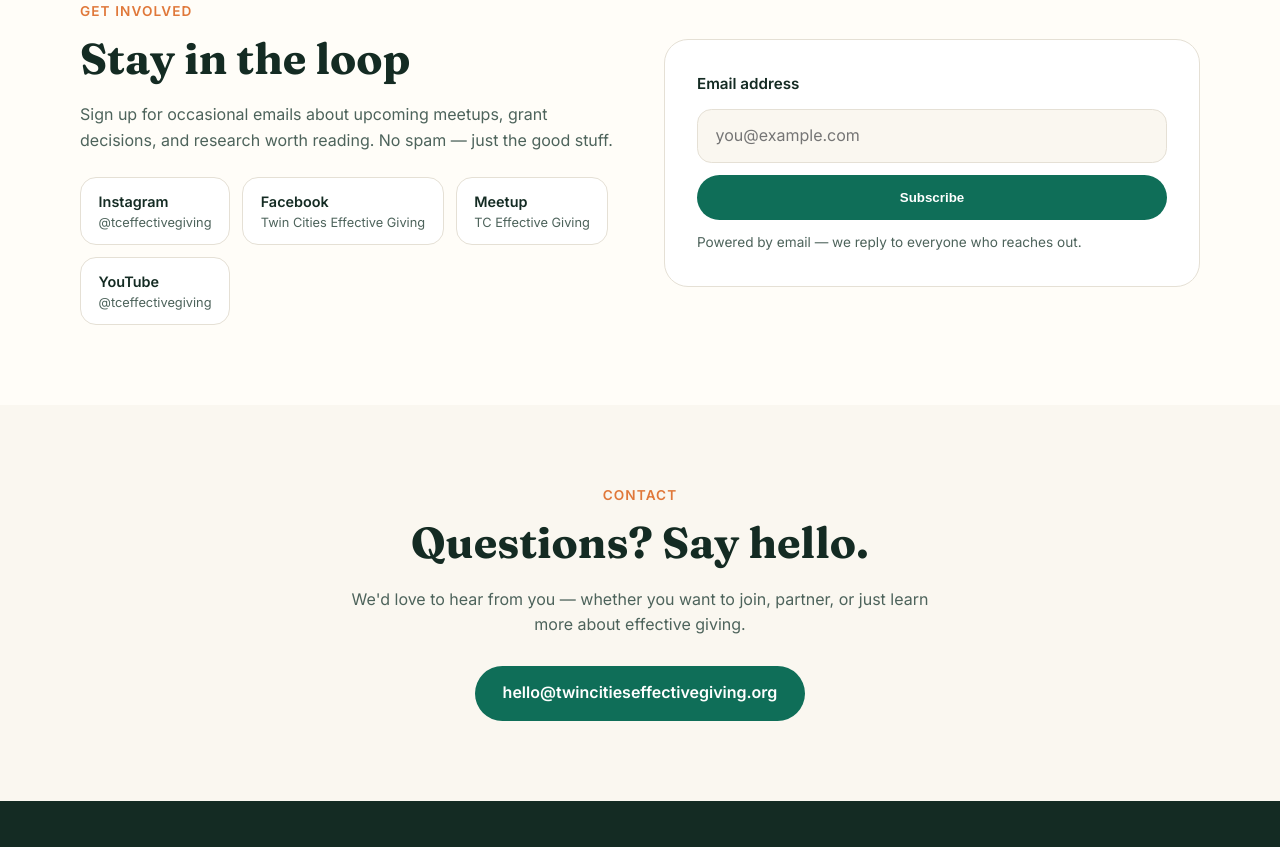
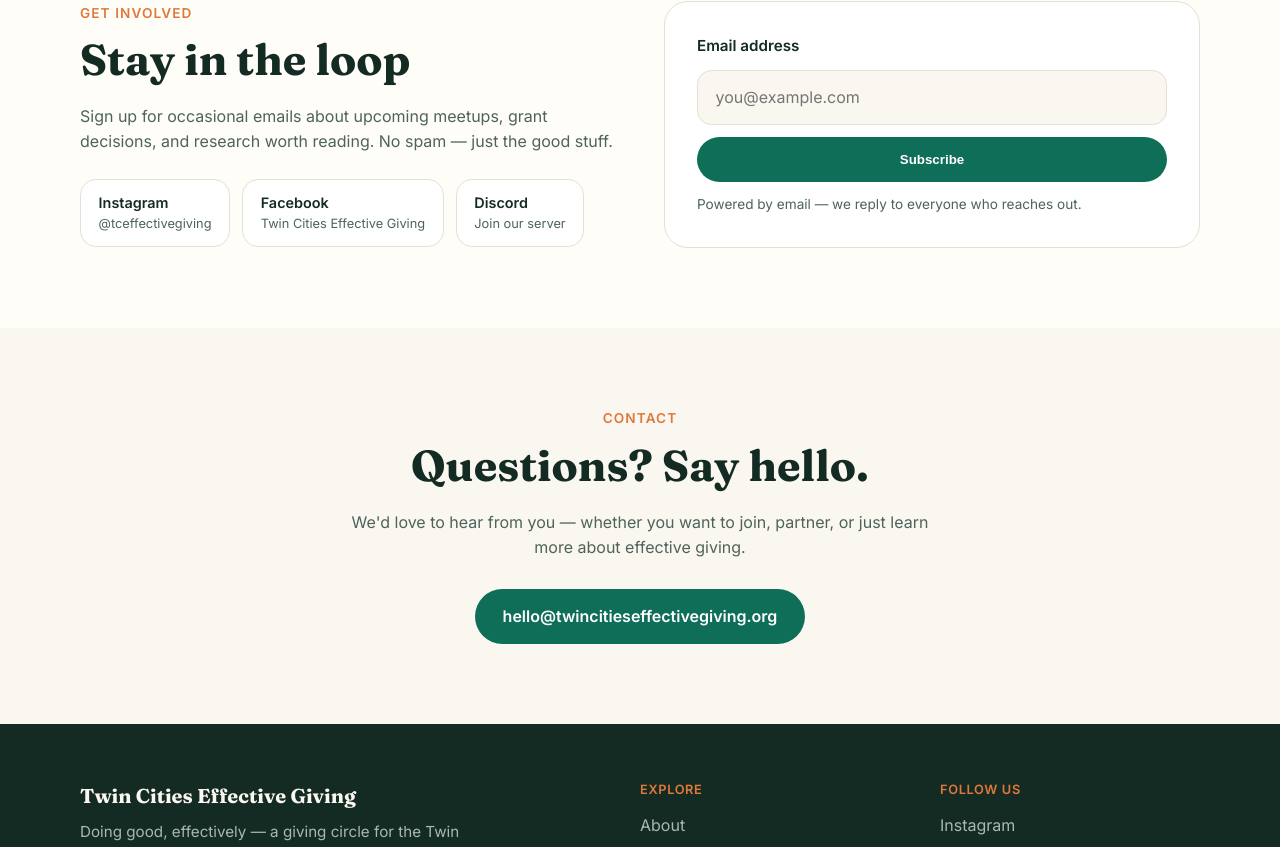
Before and after one commit to TwinCitiesEffectiveGiving/TwinCitiesEffectiveGiving.github.io, an Angular app: page / in a window 1280 px wide. Shown: the part 2715-3562 px from the top of the page. Built offline with nearby package versions, Linux system fonts and the light colour scheme; no server answers.

Commit message:
Swap Meetup/YouTube for Discord in socials

```diff
--- a/src/app/site-config.ts
+++ b/src/app/site-config.ts
@@ -22,14 +22,9 @@ export const siteConfig = {
       url: 'https://facebook.com/',
     },
     {
-      label: 'Meetup',
-      handle: 'TC Effective Giving',
-      url: 'https://meetup.com/',
-    },
-    {
-      label: 'YouTube',
-      handle: '@tceffectivegiving',
-      url: 'https://youtube.com/',
+      label: 'Discord',
+      handle: 'Join our server',
+      url: 'https://discord.gg/WzgDwnMHRH',
     },
   ],
 } as const;
```
